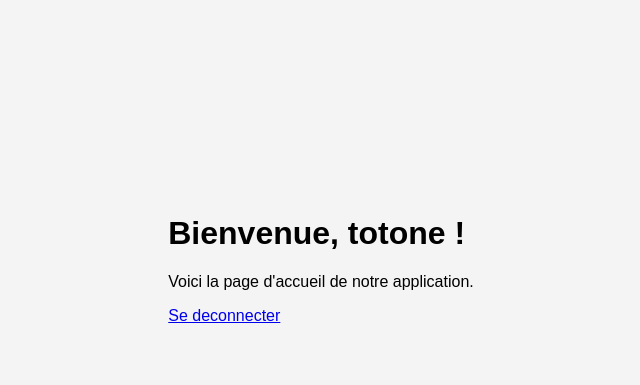
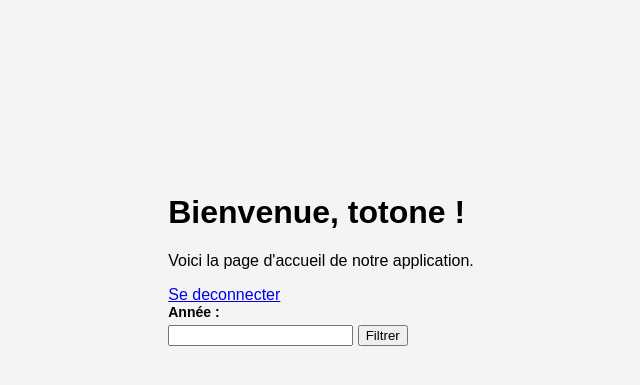
Before and after one commit to AntonIUT/SAE-6.-D-veloppement-d-un-outil-d-cisionnel, a Flask app: page /accueil in a window 1280 px wide. Shown: the part 141-526 px from the top of the page, without its empty margins (319-959 px from the left). Run offline with Flask 3, Linux system fonts and the light colour scheme; a user stored in the database is signed in.

Commit message:
Update accueil.html

```diff
--- a/Script/site/templates/accueil.html
+++ b/Script/site/templates/accueil.html
@@ -12,6 +12,11 @@
         <h1>Bienvenue, {{ session.get('username', 'Utilisateur') }} !</h1>
         <p>Voici la page d'accueil de notre application.</p>
         <a href="{{ url_for('logout') }}">Se deconnecter</a>
+        <form method="get">
+            <label>Année :</label>
+            <input type="text" name="year" value="{{ year }}">
+            <button type="submit">Filtrer</button>
+        </form>
     </div>
 </body>
 </html>
```
